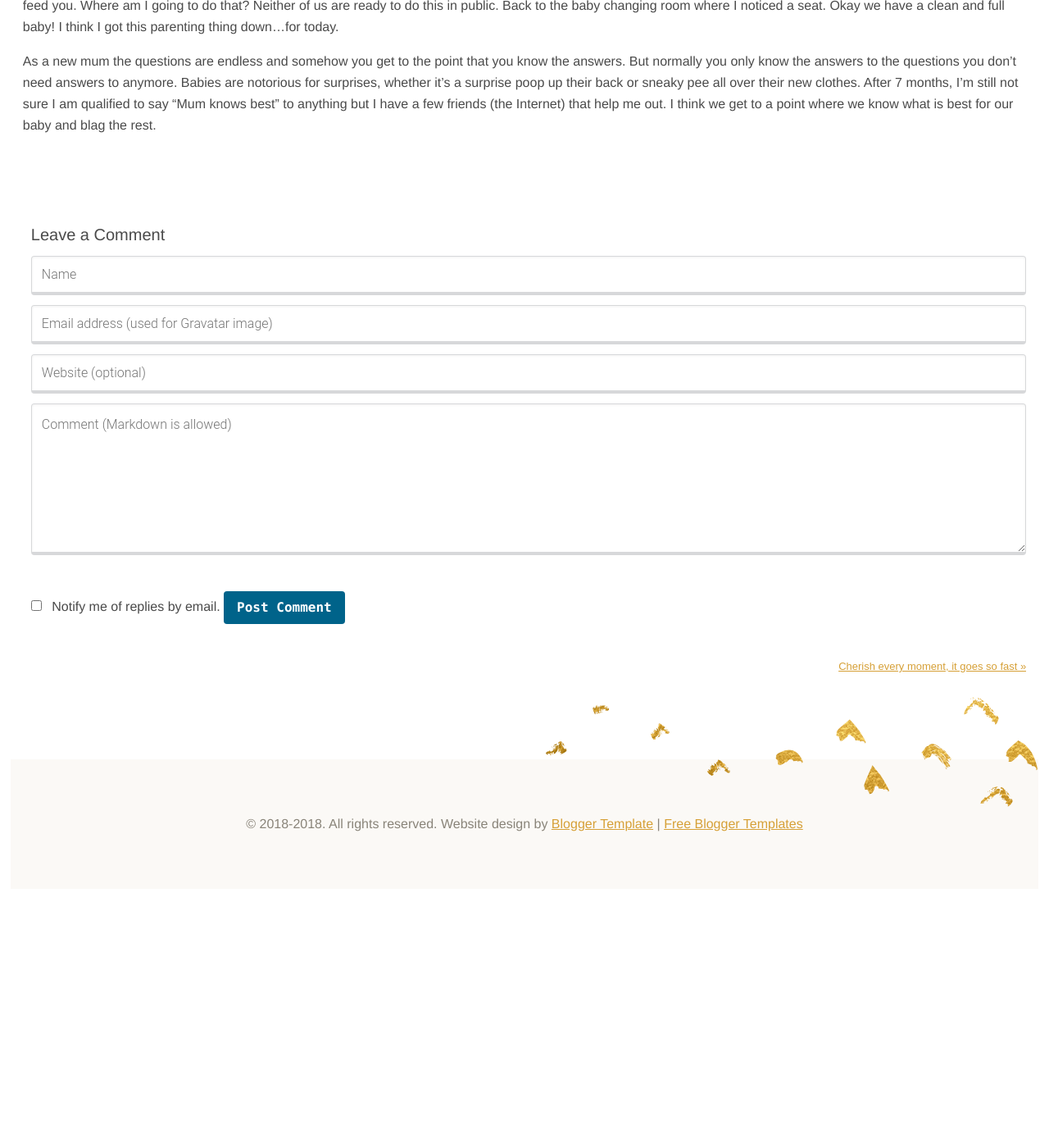
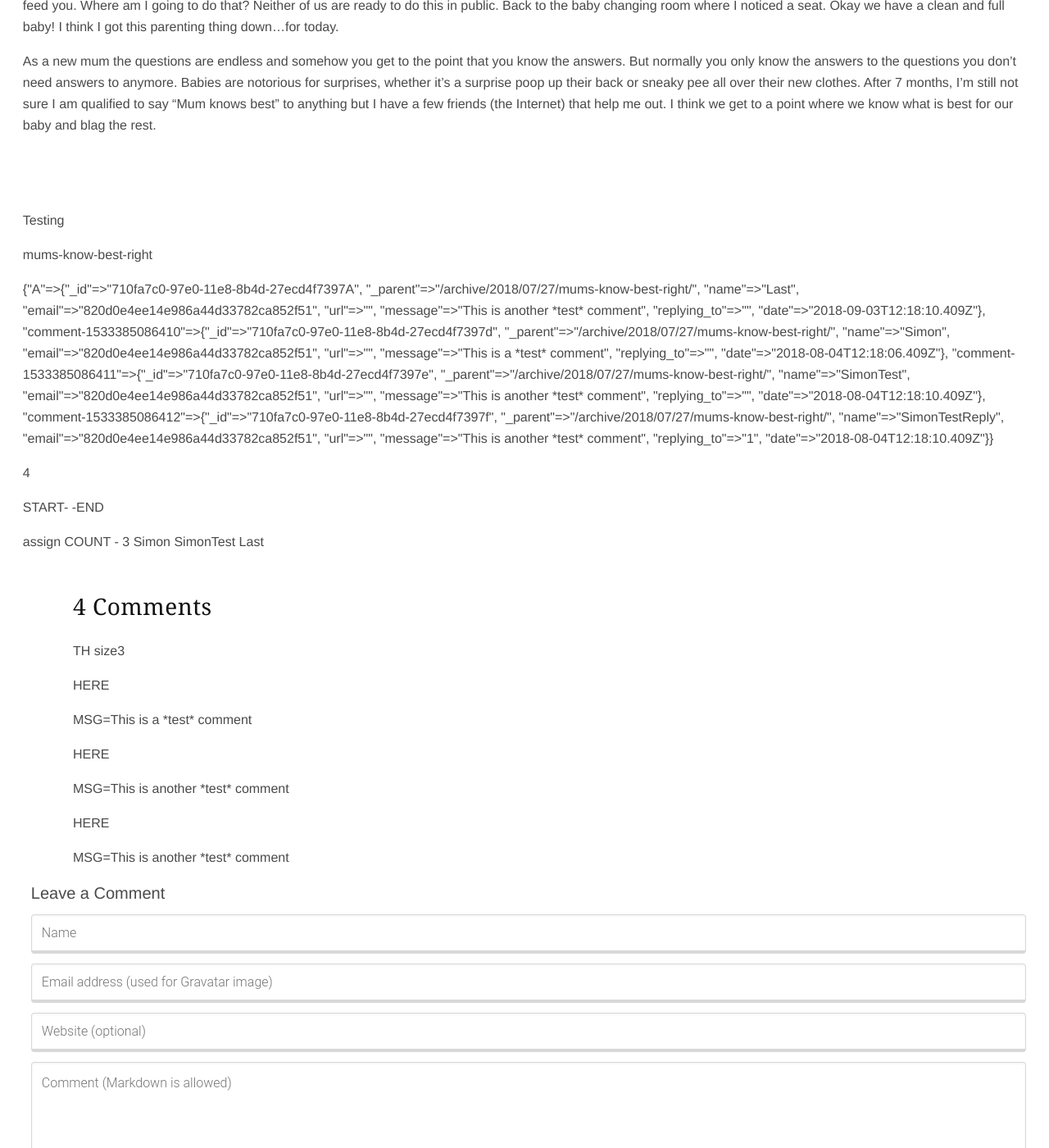
Before and after one commit to apinchofsalt/apinchofsalt.github.io, a Jekyll site: the page built from _posts/archived/jilly/2018-07-27-mums-know-best-right.md, in a window 1280 px wide and 1400 px high, scrolled down 1241 px. Shown: the whole window at 82% size. Built offline with Jekyll 4.4.1, drawn with Linux system fonts in a browser that asks for light colours; nearby versions of some CDN libraries; before the commit the page ends 2325 px from its top, so only the background shows below that.

Commit message:
Comment looping vaguely works

```diff
--- /dev/null
+++ b/_data/comments/mums-know-best-right/A.yml
@@ -0,0 +1,8 @@
+_id: 710fa7c0-97e0-11e8-8b4d-27ecd4f7397A
+_parent: /archive/2018/07/27/mums-know-best-right/
+name: Last
+email: 820d0e4ee14e986a44d33782ca852f51
+url: ''
+message: This is another *test* comment
+replying_to: ''
+date: '2018-09-03T12:18:10.409Z'
--- /dev/null
+++ b/_data/comments/mums-know-best-right/comment-1533385086411.yml
@@ -0,0 +1,8 @@
+_id: 710fa7c0-97e0-11e8-8b4d-27ecd4f7397e
+_parent: /archive/2018/07/27/mums-know-best-right/
+name: SimonTest
+email: 820d0e4ee14e986a44d33782ca852f51
+url: ''
+message: This is another *test* comment
+replying_to: ''
+date: '2018-08-04T12:18:10.409Z'
--- /dev/null
+++ b/_data/comments/mums-know-best-right/comment-1533385086412.yml
@@ -0,0 +1,8 @@
+_id: 710fa7c0-97e0-11e8-8b4d-27ecd4f7397f
+_parent: /archive/2018/07/27/mums-know-best-right/
+name: SimonTestReply
+email: 820d0e4ee14e986a44d33782ca852f51
+url: ''
+message: This is another *test* comment
+replying_to: '1'
+date: '2018-08-04T12:18:10.409Z'
--- a/_includes/comments/main.html
+++ b/_includes/comments/main.html
@@ -1,4 +1,21 @@
 {% unless thePost.comments == false %}
+
+<div>
+    Testing
+    <p>{{page.slug}}</p>
+    <p>{{site.data.comments[page.slug]}}</p>
+    <p>{{site.data.comments[page.slug].size}}</p>
+<p>START- {{site.data.comments[page.slug] |sort| where_exp: 'comment', "comment.replying_to == ''"}}-END</p>
+
+<p>
+    assign {% assign simonTest = (site.data.comments[page.slug]  | where_exp: "comment", "comment.replying_to == ''") | sort:'date' %}
+    COUNT - {{simonTest.size}}
+    {% for test in simonTest %}
+        {{test.name}}
+    {% endfor %}
+</p>
+</div>
+
 
 <div class="entry-comments">
     {% if site.repository %}
@@ -8,8 +25,11 @@
           <header class="section-title">
             <h3>{% if site.data.comments[page.slug].size > 1 %}{{ site.data.comments[page.slug] | size | append: ' ' }}{% endif %}Comments</h3>
           </header>
-          {% assign comments = site.data.comments[page.slug] | sort | where_exp: 'comment', 'comment[1].replying_to == blank' %}
+          {% assign comments = (site.data.comments[page.slug]  | where_exp: "comment", "comment.replying_to == ''") | sort:'date'" %}
+          TH size{{comments.size}}
+
           {% for comment in comments %}
+          <p>HERE</p>
           {% assign index       = forloop.index %}
           {% assign replying_to = comment[1].replying_to | to_integer %}
           {% assign avatar      = comment[1].avatar %}
@@ -17,8 +37,8 @@
           {% assign name        = comment[1].name %}
           {% assign url         = comment[1].url %}
           {% assign date        = comment[1].date %}
-            {% assign message     = comment[1].message %}
-            {% include comment.html index=index replying_to=replying_to avatar=avatar email=email name=name url=url date=date message=message %}
+          {% assign message     = comment.message %}
+          MSG={{message}}
         {% endfor %}
       </div>
       <!-- End static comments -->
--- a/staticman.yml
+++ b/staticman.yml
@@ -71,7 +71,7 @@ comments:
   # (*) REQUIRED
   #
   # Destination path (directory) for the data files. Accepts placeholders.
-  path: "src/_data/comments/{options.slug}"
+  path: "_data/comments/{options.slug}"
 
   # Names of required files. If any of these isn't in the request or is empty,
   # an error will be thrown.
```
Also changed, not shown: _data/comments/mums-know-best-right/comment-1533385086410.yml (renamed from src/_data/comments/mums-know-best-right/comment-1533385086410.yml). Lines whose indentation alone changed are shown as unchanged.
